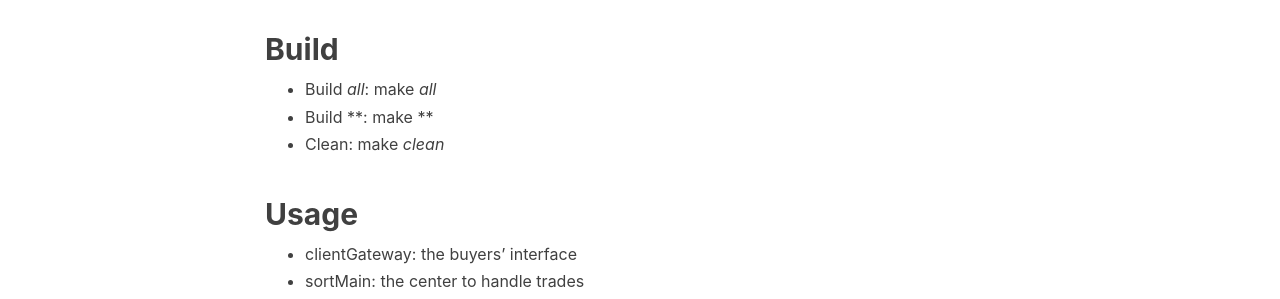
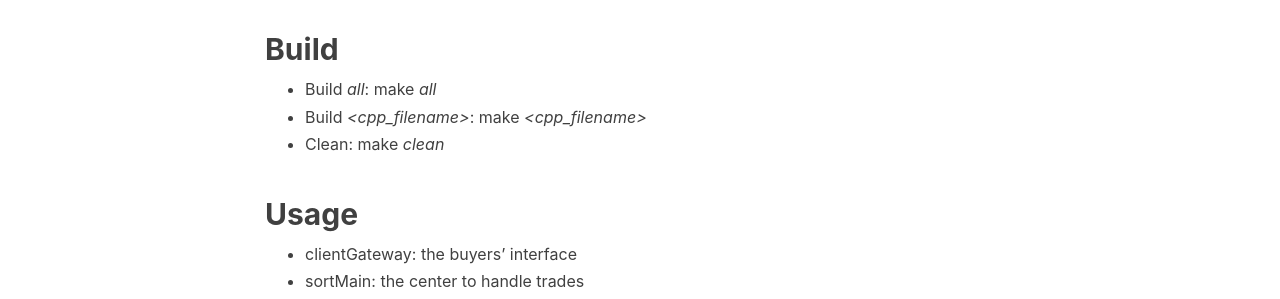
Before and after one commit to liyaoplus/liyaoplus.github.io, a Jekyll site: the page built from _posts/2018-01-11-SmartRouter.md, in a window 1280 px wide. Shown: the part 1032-1331 px from the top of the page. Built offline with Jekyll 4.4.1, drawn with Linux system fonts in a browser that asks for light colours; nearby versions of some CDN libraries; comment, search, counter and statistics services are not loaded.

Commit message:
Update 2018-01-11-SmartRouter.md

```diff
--- a/_posts/2018-01-11-SmartRouter.md
+++ b/_posts/2018-01-11-SmartRouter.md
@@ -36,7 +36,7 @@ This project is an immature framework designed for doing High Frequency Trading
 
 ## Build
 - Build *all*: make *all*
-- Build *<cpp_filename>*: make *<cpp_filename>*
+- Build *\<cpp_filename\>*: make *\<cpp_filename\>*
 - Clean: make *clean*
 
 ## Usage
```
